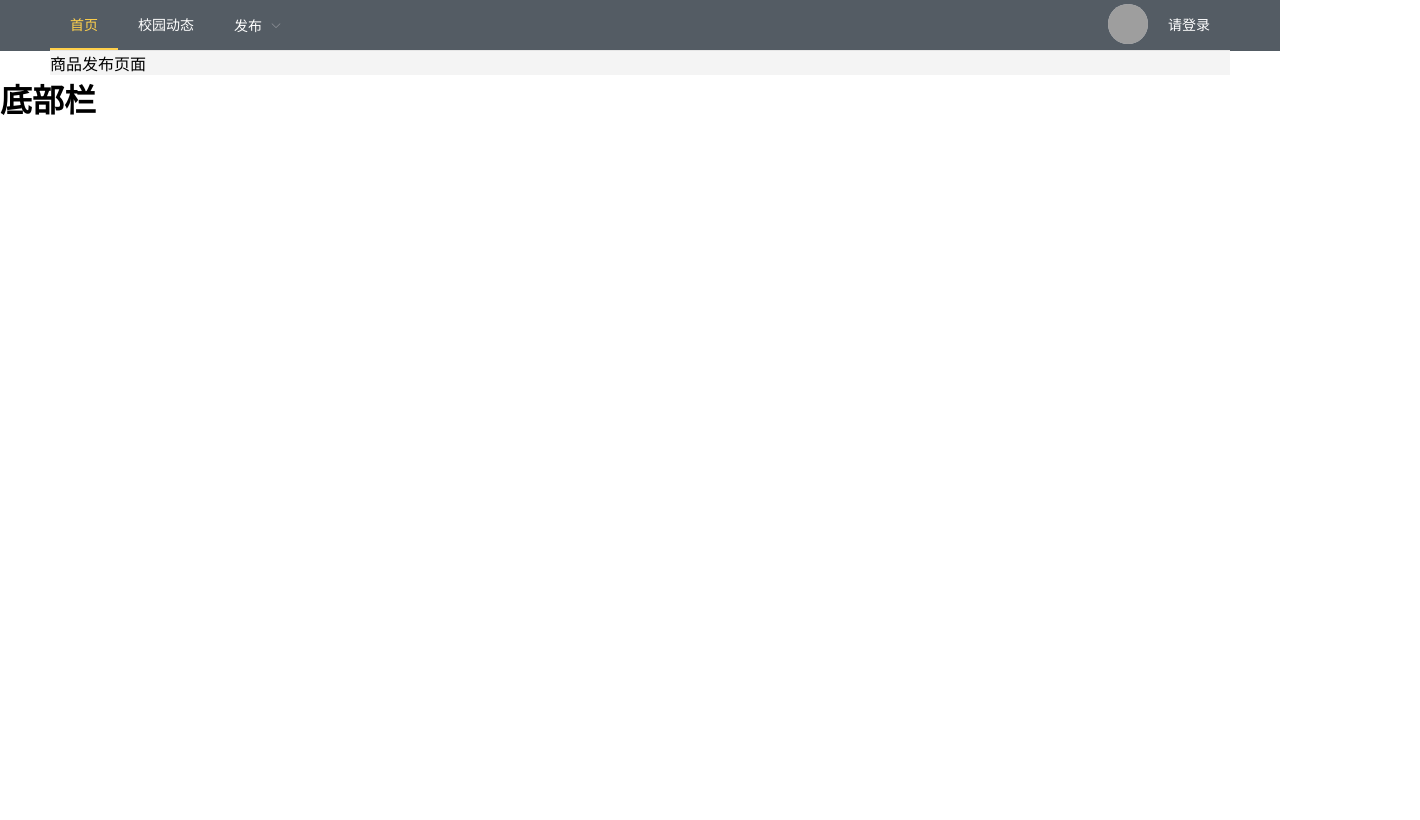
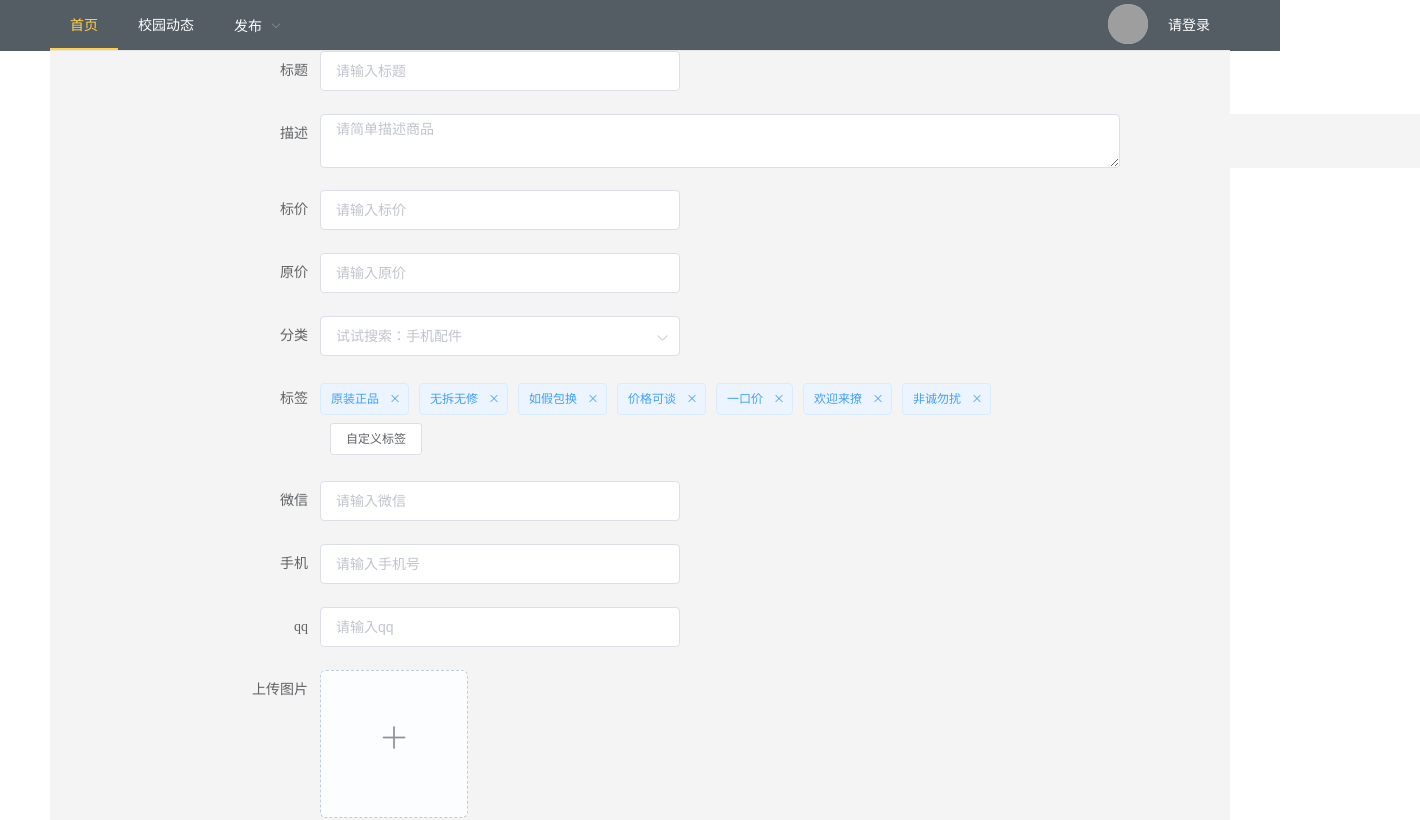
Before and after one commit to 2433689944/MyVue, a Vue app in the folder client/: page /grelease in a window 1280 px wide. Shown: the top 820 px of the page, 1420 px wide, since content can reach past the window. Built offline with nearby package versions, Linux system fonts and the light colour scheme; grey boxes are pictures that could not be loaded.

Commit message:
黄义宾5/2

```diff
--- a/client/src/views/Crelease.vue
+++ b/client/src/views/Crelease.vue
@@ -1,13 +1,13 @@
 <template>
 	<div>
-		<p>社区发布页面</p>
+		<p>动态发布页面</p>
 	</div>
 </template>
 
 <script>
-	//社区发布页面
+	//动态发布页面
 	export default {
-		name:"Crelease",
+		name:"Grelease",
 		data(){
 			return {}
 		}
--- a/client/src/views/Grelease.vue
+++ b/client/src/views/Grelease.vue
@@ -1,19 +1,25 @@
 <template>
-	<div>
-		<p>商品发布页面</p>
+	<div class="w">
+	<Myform></Myform>
 	</div>
 </template>
 
 <script>
-	//商品发布页面
 	export default {
-		name:"Grelease",
-		data(){
-			return {}
+		data() {
+			return {
+
+			};
+		},
+		methods: {
+
+			},
+	components:{
+		Myform:()=>import("@/views/Grelease/Myform.vue")
+	}
 		}
-	}
 </script>
 
-<style scoped="scoped">
+<style>
 
 </style>
--- a/client/src/views/Grelease/Myform.vue
+++ b/client/src/views/Grelease/Myform.vue
@@ -1,73 +1,96 @@
 <template>
+    <div class="contain">
 	<el-form ref="form" :model="form" label-width="80px">
-  <el-form-item label="活动名称">
-    <el-input v-model="form.name"></el-input>
+  <el-form-item label="标题">
+    <el-input v-model="form.title" placeholder="请输入标题"></el-input>
   </el-form-item>
-  <el-form-item label="活动区域">
-    <el-select v-model="form.region" placeholder="请选择活动区域">
-      <el-option label="区域一" value="shanghai"></el-option>
-      <el-option label="区域二" value="beijing"></el-option>
-    </el-select>
+   <el-form-item label="描述">
+    <el-input type="textarea" v-model="form.desc" placeholder="请简单描述商品"></el-input>
   </el-form-item>
-  <el-form-item label="活动时间">
-    <el-col :span="11">
-      <el-date-picker type="date" placeholder="选择日期" v-model="form.date1" style="width: 100%;"></el-date-picker>
-    </el-col>
-    <el-col class="line" :span="2">-</el-col>
-    <el-col :span="11">
-      <el-time-picker placeholder="选择时间" v-model="form.date2" style="width: 100%;"></el-time-picker>
-    </el-col>
+  <el-form-item label="标价">
+    <el-input v-model="form.price" placeholder="请输入标价"></el-input>
   </el-form-item>
-  <el-form-item label="即时配送">
-    <el-switch v-model="form.delivery"></el-switch>
+   <el-form-item label="原价">
+    <el-input v-model="form.oldprice" placeholder="请输入原价"></el-input>
   </el-form-item>
-  <el-form-item label="活动性质">
-    <el-checkbox-group v-model="form.type">
-      <el-checkbox label="美食/餐厅线上活动" name="type"></el-checkbox>
-      <el-checkbox label="地推活动" name="type"></el-checkbox>
-      <el-checkbox label="线下主题活动" name="type"></el-checkbox>
-      <el-checkbox label="单纯品牌曝光" name="type"></el-checkbox>
-    </el-checkbox-group>
+   <el-form-item label="分类">
+    <Type></Type>
   </el-form-item>
-  <el-form-item label="特殊资源">
-    <el-radio-group v-model="form.resource">
-      <el-radio label="线上品牌商赞助"></el-radio>
-      <el-radio label="线下场地免费"></el-radio>
-    </el-radio-group>
+  <el-form-item label="标签">
+   <Tag1 @mytype="changetype"></Tag1>
   </el-form-item>
-  <el-form-item label="活动形式">
-    <el-input type="textarea" v-model="form.desc"></el-input>
+
+   <el-form-item label="微信">
+    <el-input v-model="form.wechat" placeholder="请输入微信"></el-input>
+  </el-form-item>
+
+   <el-form-item label="手机">
+    <el-input v-model="form.phone" placeholder="请输入手机号"></el-input>
+  </el-form-item>
+
+   <el-form-item label="qq">
+    <el-input v-model="form.qq" placeholder="请输入qq"></el-input>
+  </el-form-item>
+   <el-form-item label="上传图片">
+    <Uploadpic></Uploadpic>
   </el-form-item>
   <el-form-item>
-    <el-button type="primary" @click="onSubmit">立即创建</el-button>
+    <el-button type="primary" @click="onSubmit">立即发布</el-button>
     <el-button>取消</el-button>
   </el-form-item>
 </el-form>
+</div>
 </template>
+
 <script>
 	export default {
 		 data() {
       return {
         form: {
-          name: '',
-          region: '',
-          date1: '',
-          date2: '',
+          title: '',
+          price: '',
+          oldprice: '',
+          wechat: '',
           delivery: false,
           type: [],
-          resource: '',
-          desc: ''
-        }
+          qq: '',
+          phone: '',
+          desc: '',
+          img:[],
+          tag1:[]
+        },
+
            }
     },
+
     methods: {
+      changetype() {
+        console.log(2222)
+      },
       onSubmit() {
-        console.log('submit!');
+        console.log(this.form)
       }
+    },
+    components:{
+        Type:()=>import("@/views/Grelease/Type.vue"),
+        Tag1:()=>import("@/views/Grelease/Tag1.vue"),
+         Uploadpic:()=>import("@/views/Grelease/Uploadpic.vue")
     }
 	}
 </script>
 
 <style scoped="scoped">
-
+	.contain {
+        width:800px;
+        margin:0 auto
+    }
+    .el-form-item .el-form-item__content .el-input{
+        width:360px;
+    }
+ .el-form-item .el-form-item__content .el-textarea {
+	 width: 800px;
+	 }
+	 .contain div:nth-of-type(3) {
+		 margin-top: 22px;
+	 }
 </style>
--- /dev/null
+++ b/client/src/views/Grelease/Tag1.vue
@@ -0,0 +1,73 @@
+<template>
+<div>
+<el-tag
+  :key="tag"
+  v-for="tag in dynamicTags"
+  closable
+  :disable-transitions="false"
+  @close="handleClose(tag)">
+  {{tag}}
+</el-tag>
+<el-input
+  class="input-new-tag"
+  v-if="inputVisible"
+  v-model="inputValue"
+  ref="saveTagInput"
+  size="small"
+  @keyup.enter.native="handleInputConfirm"
+  @blur="handleInputConfirm"
+>
+</el-input>
+<el-button v-else class="button-new-tag" size="small" @click="showInput">自定义标签</el-button>
+</div>
+</template>
+<style scoped="scoped">
+  .el-tag + .el-tag {
+    margin-left: 10px;
+  }
+  .button-new-tag {
+    margin-left: 10px;
+    height: 32px;
+    line-height: 30px;
+    padding-top: 0;
+    padding-bottom: 0;
+  }
+  .input-new-tag {
+    width: 90px;
+    margin-left: 10px;
+    vertical-align: bottom;
+  }
+</style>
+
+<script>
+  export default {
+    data() {
+      return {
+        dynamicTags: ['原装正品', '无拆无修', '如假包换','价格可谈', '一口价', '欢迎来撩','非诚勿扰'],
+        inputVisible: false,
+        inputValue: ''
+      };
+    },
+    methods: {
+      handleClose(tag) {
+        this.dynamicTags.splice(this.dynamicTags.indexOf(tag), 1);
+      },
+
+      showInput() {
+        this.inputVisible = true;
+        this.$nextTick(_ => {
+          this.$refs.saveTagInput.$refs.input.focus();
+        });
+      },
+
+      handleInputConfirm() {
+        let inputValue = this.inputValue;
+        if (inputValue) {
+          this.dynamicTags.push(inputValue);
+        }
+        this.inputVisible = false;
+        this.inputValue = '';
+      }
+    }
+  }
+</script>
--- /dev/null
+++ b/client/src/views/Grelease/Type.vue
@@ -0,0 +1,327 @@
+<template>
+	<div class="block">
+  <el-cascader
+    placeholder="试试搜索：手机配件"
+    v-model="value"
+    :options="options"
+    filterable clearable @change="handleChange"></el-cascader>
+</div>
+</template>
+
+<script>
+	//购物车页面
+	export default {
+		name:"Type",
+    methods: {
+      handleChange(value) {
+        console.log(value)
+        this.$emit("mytype",value)
+      }
+    },
+		data(){
+			return {
+        value:[],
+				options: [
+					{
+          value: '数码产品',
+          label: '数码产品',
+          children: [
+			  {
+            value: '手机',
+            label: '手机',
+          }, {
+            value: '平板',
+            label: '平板',
+          }, {
+            value: '笔记本',
+            label: '笔记本',
+          }, {
+            value: '台式机',
+            label: '台式机',
+          }, {
+            value: '手表手环',
+            label: '手表手环',
+          }, {
+            value: '单反相机',
+            label: '单反相机',
+          }, {
+            value: '充电宝',
+            label: '充电宝',
+          }, {
+            value: '耳机',
+            label: '耳机',
+          }, {
+            value: '手机配件',
+            label: '手机配件',
+          }, {
+            value: '电脑配件',
+            label: '电脑配件',
+          }, {
+            value: '路由器',
+            label: '路由器',
+          }, {
+            value: '其他',
+            label: '其他',
+          }]
+		},
+		{
+          value: '书籍教材',
+          label: '书籍教材',
+          children: [
+			  {
+            value: '教科书',
+            label: '教科书',
+          }, {
+            value: '文学',
+            label: '文学',
+          }, {
+            value: '小说',
+            label: '小说',
+          }, {
+            value: '电子书',
+            label: '电子书',
+          }, {
+            value: '教育考试',
+            label: '教育考试',
+          }, {
+            value: '动漫',
+            label: '动漫',
+          }, {
+            value: '其他',
+            label: '其他',
+          }]
+		},
+		  {
+          value: '衣鞋帽伞',
+          label: '衣鞋帽伞',
+          children: [
+			  {
+            value: '裙子',
+            label: '裙子',
+          }, {
+            value: '裤子',
+            label: '裤子',
+          }, {
+            value: '衣服',
+            label: '衣服',
+          }, {
+            value: '帽子',
+            label: '帽子',
+          }, {
+            value: '鞋子',
+            label: '鞋子',
+          }, {
+            value: '箱子',
+            label: '箱子',
+          }, {
+            value: '包包',
+            label: '包包',
+          }, {
+            value: '雨伞',
+            label: '雨伞',
+          }, {
+            value: '其他',
+            label: '其他',
+          }]
+		  },
+		  {
+          value: '代步工具',
+          label: '代步工具',
+          children: [
+			  {
+            value: '自行车',
+            label: '自行车',
+          }, {
+            value: '旱冰鞋',
+            label: '旱冰鞋',
+          }, {
+            value: '平衡车',
+            label: '平衡车',
+          }, {
+            value: '滑板',
+            label: '滑板',
+          }, {
+            value: '油车',
+            label: '油车',
+          }, {
+            value: '电动车',
+            label: '电动车',
+          }, {
+            value: '其他',
+            label: '其他',
+          }]},
+		  {
+          value: '体育健身',
+          label: '体育健身',
+          children: [
+			  {
+            value: '球类',
+            label: '球类',
+          }, {
+            value: '球拍',
+            label: '球拍',
+          }, {
+            value: '运动鞋',
+            label: '运动鞋',
+          }, {
+            value: '运动装备',
+            label: '运动装备',
+          }, {
+            value: '健身器材',
+            label: '健身器材',
+          }, {
+            value: '其他',
+            label: '其他',
+          }]},
+		  {
+          value: '家用电器',
+          label: '家用电器',
+          children: [
+			  {
+            value: '电磁炉',
+            label: '电磁炉',
+          }, {
+            value: '洗衣机',
+            label: '洗衣机',
+          }, {
+            value: '冰箱',
+            label: '冰箱',
+          }, {
+            value: '风扇',
+            label: '风扇',
+          }, {
+            value: '电饭煲',
+            label: '电饭煲',
+          }, {
+            value: '豆浆机',
+            label: '豆浆机',
+          }, {
+            value: '电吹风',
+            label: '电吹风',
+          }, {
+            value: '音箱',
+            label: '音箱',
+          },  {
+            value: '其他',
+            label: '其他',
+          }]
+		},
+       {
+          value: '日常用品',
+          label: '日常用品',
+          children: [
+			  {
+            value: '化妆护肤',
+            label: '化妆护肤',
+          }, {
+            value: '学习用品',
+            label: '学习用品',
+          },{
+            value: '其他',
+            label: '其他',
+          }]
+		  },
+ {
+          value: '虚拟产品',
+          label: '虚拟产品',
+          children: [
+			  {
+            value: '游戏周边',
+            label: '游戏周边',
+          },  {
+            value: '充值卡',
+            label: '充值卡',
+          },{
+            value: '各类账号',
+            label: '各类账号',
+          },{
+            value: '其他',
+            label: '其他',
+          }
+		  ]
+		},
+		{
+          value: '手工设计',
+          label: '手工设计',
+          children: [
+			  {
+            value: '书法',
+            label: '书法',
+          }, {
+            value: '绘画',
+            label: '绘画',
+          },{
+            value: '工艺品',
+            label: '工艺品',
+          },
+		  {
+            value: '服装设计',
+            label: '服装设计',
+          },{
+            value: '其他',
+            label: '其他',
+          }
+		  ]
+		},
+		{
+          value: '乐器',
+          label: '乐器',
+          children: [
+			  {
+            value: '吉他',
+            label: '吉他',
+          }, {
+            value: '钢琴',
+            label: '钢琴',
+          },{
+            value: '尤克里里',
+            label: '尤克里里',
+          },
+		  {
+            value: '民族管弦',
+            label: '民族管弦',
+          }, {
+            value: '西洋管弦',
+            label: '西洋管弦',
+          }, {
+            value: '打击乐器',
+            label: '打击乐器',
+          },{
+            value: '乐器配件',
+            label: '乐器配件',
+          },
+		  {
+            value: '电脑音乐',
+            label: '电脑音乐',
+          },{
+            value: '口琴/竖笛',
+            label: '口琴/竖笛',
+          },
+		  {
+            value: '电子琴',
+            label: '电子琴',
+          },
+		  ]
+		},
+		{
+			value:'其他',
+			label:'其他',
+			children:[
+				{
+					value:'其他',
+					label:'其他',
+				}
+			]
+
+
+		}
+		  ] }
+		}
+		  }
+</script>
+
+<style scoped="scoped">
+	.block .el-cascader {
+		width:360px;
+	}
+</style>
--- /dev/null
+++ b/client/src/views/Grelease/Uploadpic.vue
@@ -0,0 +1,40 @@
+<template>
+<div>
+<el-upload
+  action="https://jsonplaceholder.typicode.com/posts/"
+  list-type="picture-card"
+  :on-preview="handlePictureCardPreview"
+  :on-remove="handleRemove">
+  <i class="el-icon-plus"></i>
+</el-upload>
+<el-dialog :visible.sync="dialogVisible">
+  <img width="100%" :src="dialogImageUrl" alt="">
+</el-dialog>
+</div>
+
+</template>
+
+<script>
+ export default {
+    data() {
+      return {
+        dialogImageUrl: '',
+        dialogVisible: false
+      };
+    },
+    methods: {
+      handleRemove(file, fileList) {
+        console.log(file, fileList);
+      },
+      handlePictureCardPreview(file) {
+        console.log(file)
+        this.dialogImageUrl = file.url;
+        this.dialogVisible = true;
+      }
+    }
+  }
+</script>
+
+<style scoped="scoped">
+
+</style>
--- /dev/null
+++ b/client/vue.config.js
@@ -0,0 +1,3 @@
+module.exports={
+	lintOnSave: false
+}
```
Lines whose indentation alone changed are shown as unchanged.
